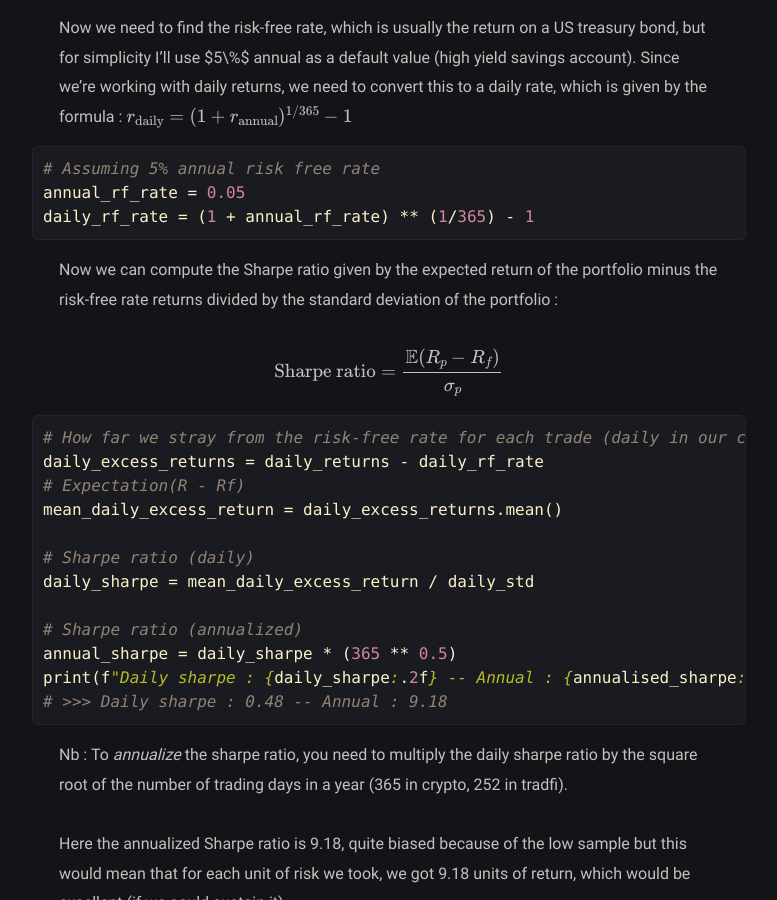
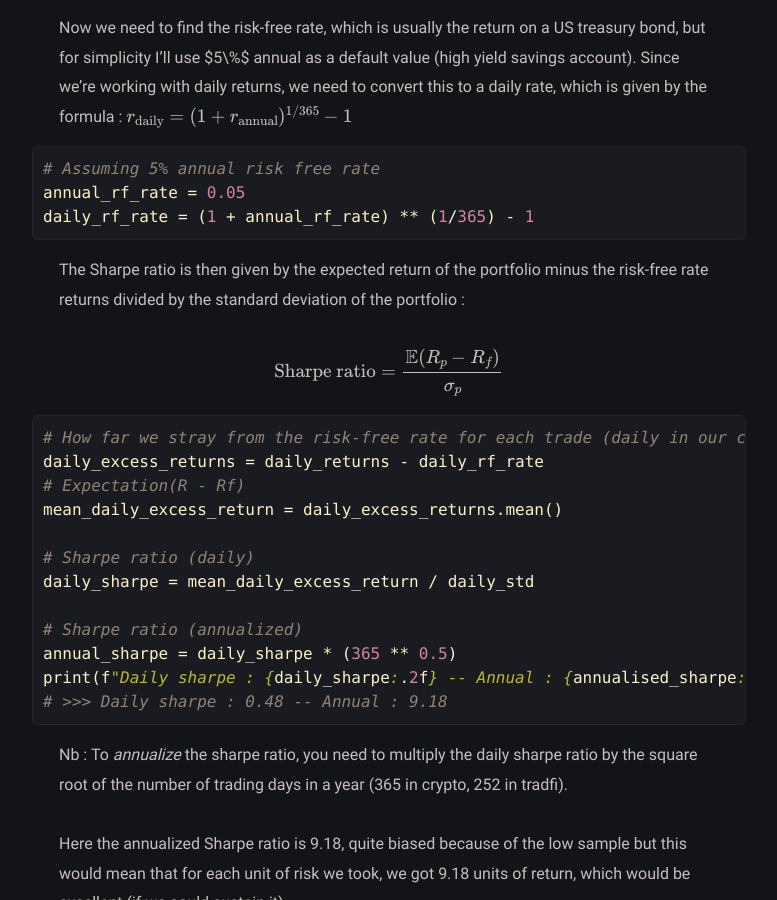
Before and after one commit to Cyril9227/cyril9227.github.io, a Jekyll site: the page built from _posts/trading-crap/2024-10-09-trading-crap.md, in a window 1280 px wide and 900 px high, scrolled down 3001 px. Shown: the whole window, without its empty margins (251-1028 px from the left). Built offline with Jekyll 4.4.1, drawn with Linux system fonts in a browser that asks for light colours; comment, search, counter and statistics services are not loaded; some of the changed text lies outside the part shown.

````diff
--- a/_posts/trading-crap/2024-10-09-trading-crap.md
+++ b/_posts/trading-crap/2024-10-09-trading-crap.md
@@ -90,7 +90,7 @@ annual_rf_rate = 0.05
 daily_rf_rate = (1 + annual_rf_rate) ** (1/365) - 1
 ```
 
-Now we can compute the Sharpe ratio given by the expected return of the portfolio minus the risk-free rate returns divided by the standard deviation of the portfolio :
+The Sharpe ratio is then given by the expected return of the portfolio minus the risk-free rate returns divided by the standard deviation of the portfolio :
 
 $$ \text{Sharpe ratio} = \frac{\mathbb{E}(R_p - R_f)}{\sigma_p}$$
 
````
Also changed, not shown: other parts of _posts/trading-crap/2024-10-09-trading-crap.md (+1 -1 lines).
